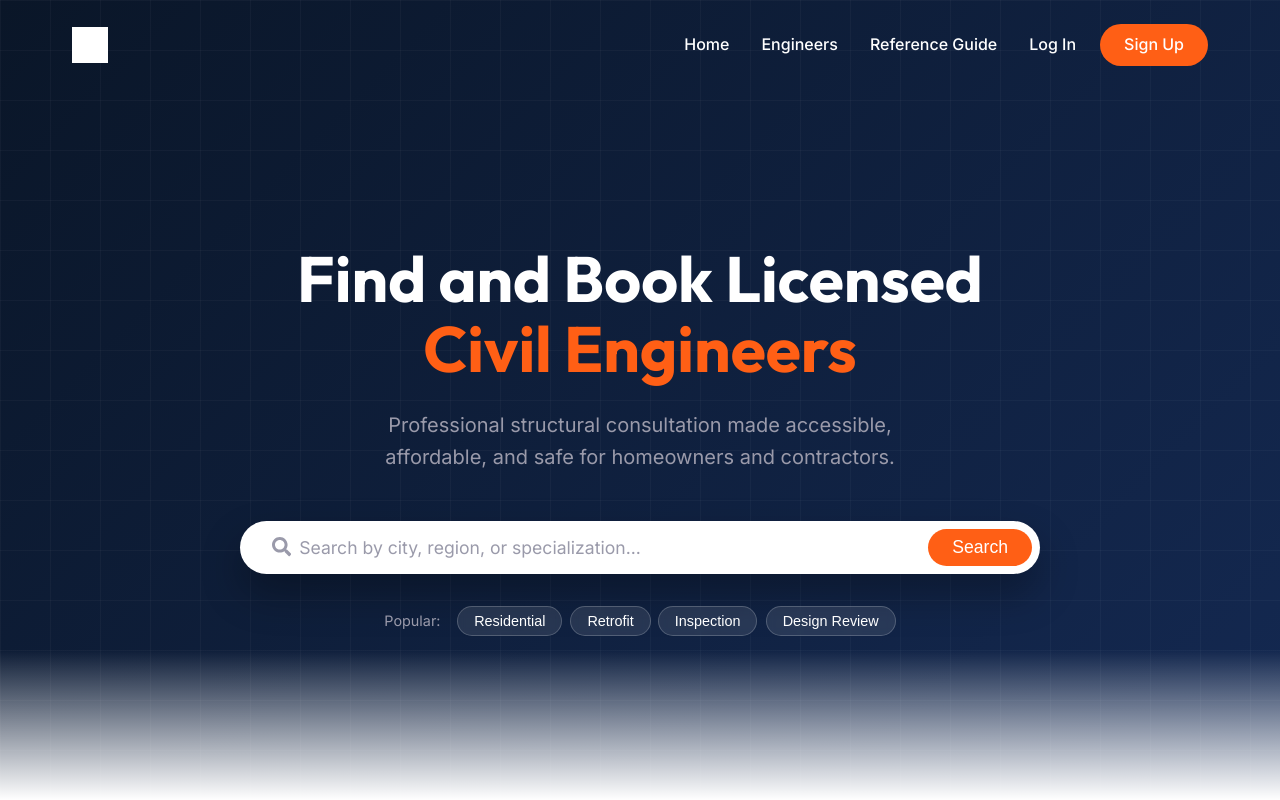
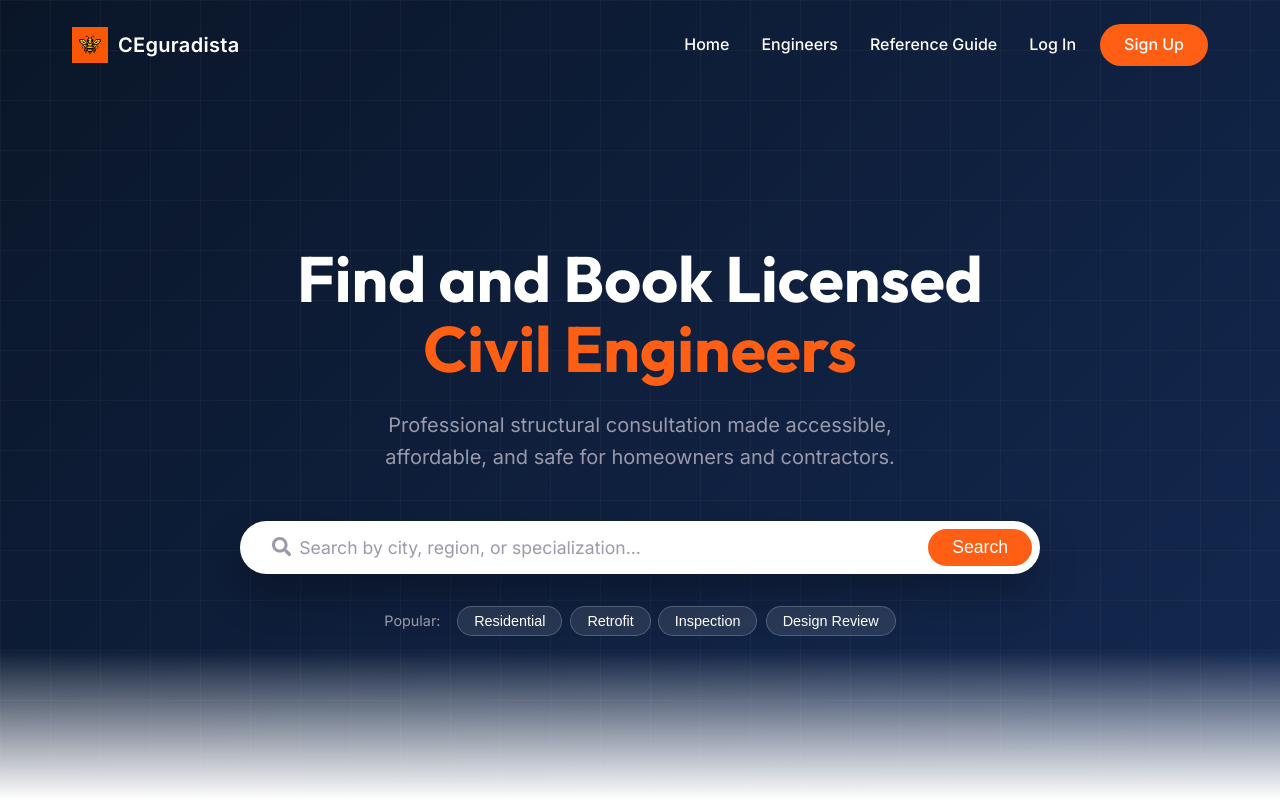
Before and after one commit to colkeaz/CivilPH, a React (Vite) app: page / in a window 1280 px wide. Shown: the top 800 px of the page. Built offline with nearby package versions, Linux system fonts and the light colour scheme.

Commit message:
lala talaga ai slop

```diff
--- a/src/components/Header.tsx
+++ b/src/components/Header.tsx
@@ -8,17 +8,18 @@ const Header = () => {
   const [scrolled, setScrolled] = useState(false);
   const [menuOpen, setMenuOpen] = useState(false);
   const location = useLocation();
+
   const isHomePage = location.pathname === '/';
 
   useEffect(() => {
     const handleScroll = () => {
       setScrolled(window.scrollY > 50);
     };
+
     window.addEventListener('scroll', handleScroll);
     return () => window.removeEventListener('scroll', handleScroll);
   }, []);
 
-  // Close menu on route change
   useEffect(() => {
     setMenuOpen(false);
   }, [location.pathname]);
@@ -26,10 +27,14 @@ const Header = () => {
   return (
     <header className={`header ${scrolled ? 'scrolled' : ''} ${!isHomePage ? 'light-mode' : ''}`}>
       <div className="header-container">
+
+        {/* LOGO */}
         <Link to="/" className="logo">
-          <img src={logoImg} alt="CivilPH" className="logo-img" />
+          <img src={logoImg} alt="CEguradista Logo" className="logo-img" />
+          <span className="logo-text">CEguradista</span>
         </Link>
 
+        {/* HAMBURGER */}
         <button
           className="hamburger-btn"
           onClick={() => setMenuOpen(!menuOpen)}
@@ -38,6 +43,7 @@ const Header = () => {
           {menuOpen ? <X size={24} /> : <Menu size={24} />}
         </button>
 
+        {/* NAV */}
         <div className={`nav-menu ${menuOpen ? 'open' : ''}`}>
           <nav className="nav-links">
             <Link to="/" className="nav-item">Home</Link>
@@ -50,6 +56,7 @@ const Header = () => {
             <Link to="/signup" className="btn btn-primary">Sign Up</Link>
           </div>
         </div>
+
       </div>
     </header>
   );
--- a/src/styles/Header.css
+++ b/src/styles/Header.css
@@ -25,6 +25,7 @@
   background-color: rgba(255, 255, 255, 0.95);
 }
 
+/* CONTAINER */
 .header-container {
   max-width: 1200px;
   margin: 0 auto;
@@ -34,9 +35,12 @@
   align-items: center;
 }
 
+/* ================= LOGO ================= */
+
 .logo {
   display: flex;
   align-items: center;
+  gap: 10px;
   text-decoration: none;
   z-index: 101;
 }
@@ -46,15 +50,24 @@
   width: auto;
   object-fit: contain;
   display: block;
-  filter: brightness(0) invert(1);
-  transition: filter 0.3s;
+  background: transparent; /* fixes white box issue */
 }
 
-.header.light-mode .logo-img {
-  filter: none;
+.logo-text {
+  font-size: 1.25rem;
+  font-weight: 700;
+  letter-spacing: 0.3px;
+  color: var(--white);
+  transition: color 0.3s ease;
 }
 
-/* Hamburger Button */
+/* light mode logo text */
+.header.light-mode .logo-text {
+  color: var(--grey-900);
+}
+
+/* ================= HAMBURGER ================= */
+
 .hamburger-btn {
   display: none;
   background: none;
@@ -69,7 +82,8 @@
   color: var(--grey-800);
 }
 
-/* Nav Menu wrapper */
+/* ================= NAV ================= */
+
 .nav-menu {
   display: flex;
   align-items: center;
@@ -85,6 +99,7 @@
   color: var(--white);
   font-weight: 500;
   position: relative;
+  text-decoration: none;
 }
 
 .header.light-mode .nav-item {
@@ -106,6 +121,8 @@
   width: 100%;
 }
 
+/* ================= AUTH ================= */
+
 .auth-buttons {
   display: flex;
   align-items: center;
@@ -126,7 +143,8 @@
   color: var(--orange-400);
 }
 
-/* Mobile */
+/* ================= MOBILE ================= */
+
 @media (max-width: 768px) {
   .hamburger-btn {
     display: block;
@@ -138,7 +156,7 @@
     right: -100%;
     width: 280px;
     height: 100vh;
-    background-color: var(--midnight-900);
+    background-color: var(--white);
     flex-direction: column;
     align-items: flex-start;
     justify-content: flex-start;
@@ -159,7 +177,7 @@
   }
 
   .nav-menu .nav-item {
-    color: var(--white);
+    color: var(--grey-900);
     font-size: 1.1rem;
   }
 
@@ -170,18 +188,16 @@
   }
 
   .nav-menu .btn-text {
-    color: var(--white);
-    text-align: center;
+    color: var(--grey-900);
     width: 100%;
   }
 
   .nav-menu .btn.btn-primary {
     width: 100%;
-    text-align: center;
     justify-content: center;
   }
 
-  /* Overlay behind menu */
+  /* overlay */
   .nav-menu.open::before {
     content: '';
     position: fixed;
```
